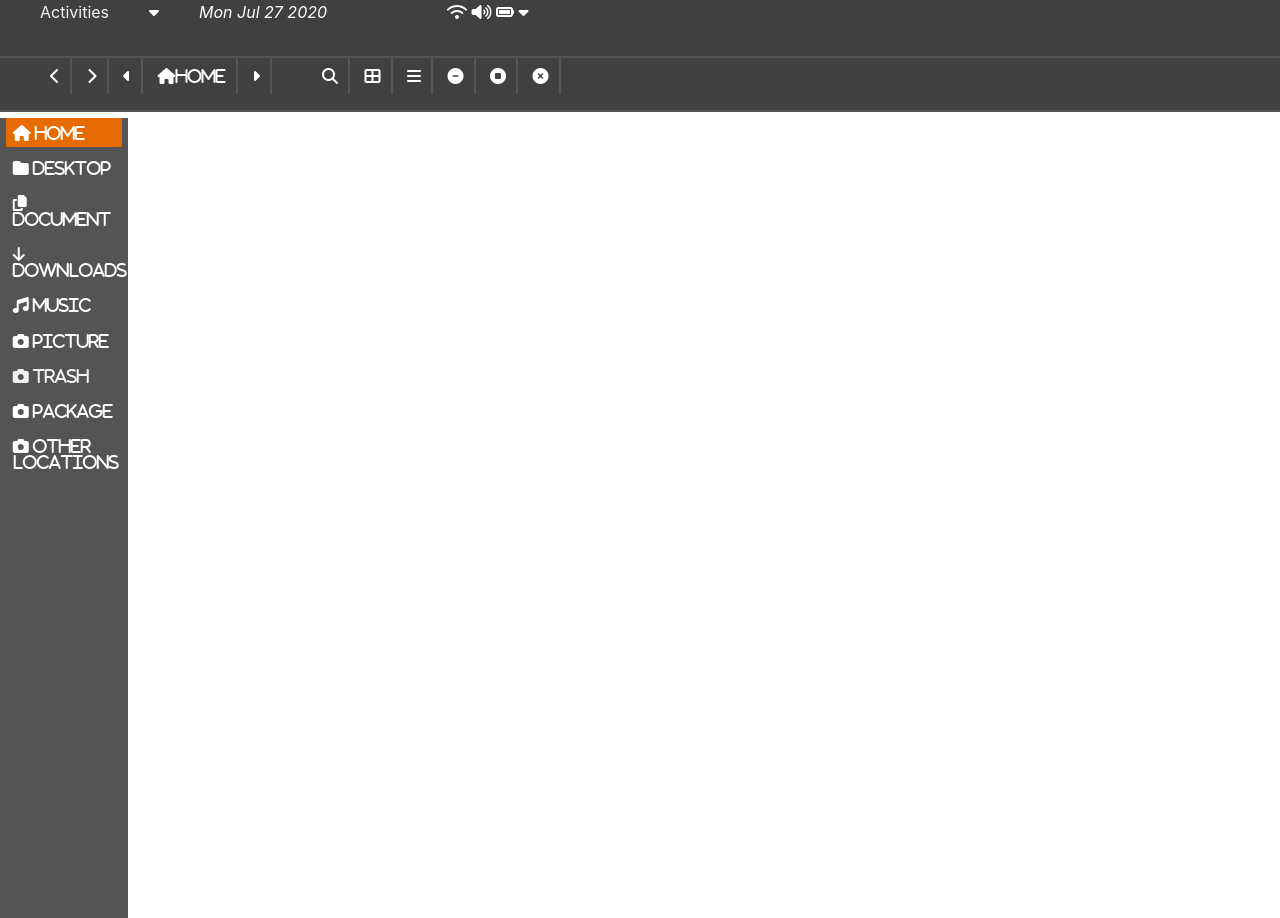
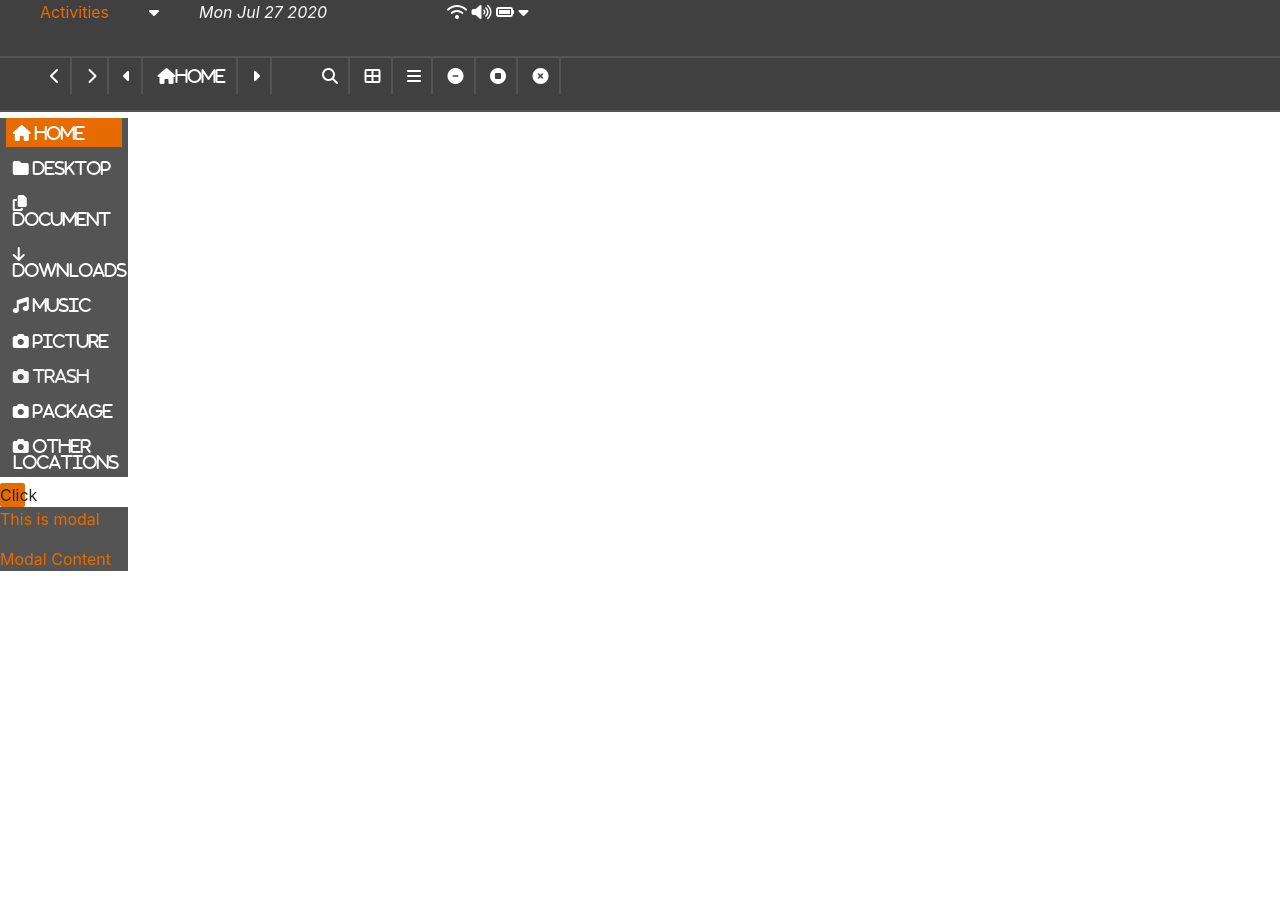
Before and after one commit to KelahKelah/ubuntu, a plain HTML site: page index.html in a window 1280 px wide. After the commit the page ends 800 px from the top, so only its background shows below. Drawn offline with nearby package versions, Linux system fonts and the light colour scheme.

Commit message:
added new jquery functions

```diff
--- a/css/style.css
+++ b/css/style.css
@@ -6,6 +6,12 @@ body {
     font-family: 'Libre Baskerville', serif;
     font-weight: 200;
     box-sizing: border-box;
+}
+.click {
+    width: 25px;
+    width: 25px;
+    border-radius: 2px;
+    background-color: #e66b00;
 }
 #nav-righty i {
     border-right: #545454 2px solid;
@@ -24,7 +30,10 @@ li {
     margin: 5%;
 }
 ul  {
-    color: #f2f2f2;
+    /* color: #f2f2f2; */
+}
+nav > ul > i, p {
+    color:#e66b00;
 }
 .active{
     background-color: #e66b00;
@@ -34,8 +43,8 @@ ul  {
 }
 div {
     background-color: #545454;
-    width: 10vw;
-    height: 100vh;
+    width: 10%;
+    height: 100%;
 }
 .nav-wrap {
     background-color: #404040;
--- a/index.html
+++ b/index.html
@@ -64,37 +64,23 @@
                 <li class="fa fa-arrow-down"> Downloads</li>
                 <li class="fa fa-music"> Music</li>
                 <li class="fa fa-camera"> Picture</li>
-                <!-- <li class="fa fa-video"> Videos</li>
-                <li class="fas fa-video">Videos</li>
-                <li class="far fa-video">Videos</li>
-                <li class="fal fa-video">Videos</li>
-                <i class="fal fa-video"></i> -->
                 <li class="fas fa-camera"> Trash</li>
                 <li class="fa fa-camera"> Package</li>
                 <li class="fa fa-camera"> Other Locations </li>
             </div>
 
+            <div class="click">Click</div>
 
+               <div class="wrappy">
+                   <p>This is modal</p>
+                   <p>Modal Content</p>
+               </div>
 
+        <script src="js/jquery.min.js" type="text/javascript"></script>
 
+        <script src="js/index.js" type="text/javascript"></script>
 
-            <!-- <p id="myId">The emp euisdj</p> -->
-            <!-- <p>The empasis tag</p>
-            <p>The empasis tag</p>
-             -->
-            <!-- <p>If you click on the "Hide" button, I will disappear.</p>
-
-            <button id="hide">Hide</button>
-            <button id="show">Show</button> -->
-
-        <!-- jquery cdn form google -->
-        <!-- <script src="https://ajax.googleapis.com/ajax/libs/jquery/3.3.1/jquery.min.js"></script> -->
-        <script src="js/jquery.min.js" type="text/javascript"></script>
-        <!-- <script src="js/animation.js" type="text/javascript"></script> -->
-        <!-- <script src="js/validation.js" type="text/javascript"></script> -->
-        <script src="js/index.js" type="text/javascript"></script>
         <!-- Fontawesome cdn -->
-
 
         <script src="https://use.fontawesome.com/6ec47c97ad.js"></script>
 
@@ -103,8 +89,7 @@
             document.getElementById("date").innerHTML = myDate.toDateString();
         </script>
 
-        <!-- <script src="https://ajax.googleapis.com/ajax/libs/jquery/3.4.1/jquery.min.js"></script> -->
-        <!-- <script src="https://cdnjs.cloudflare.com/ajax/libs/popper.js/1.16.0/umd/popper.min.js"></script> -->
+
         <!-- bootstrap js -->
         <script src="https://maxcdn.bootstrapcdn.com/bootstrap/4.4.1/js/bootstrap.min.js"></script>
 
```
